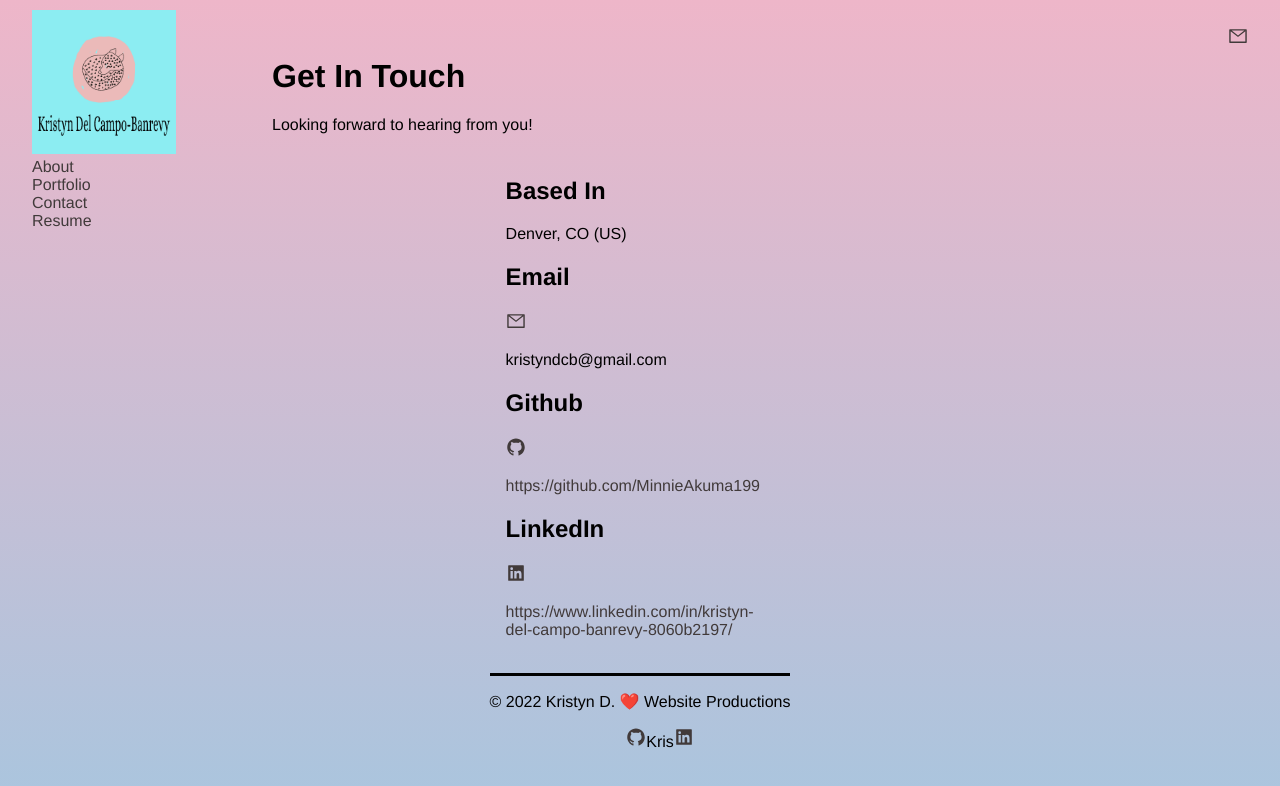
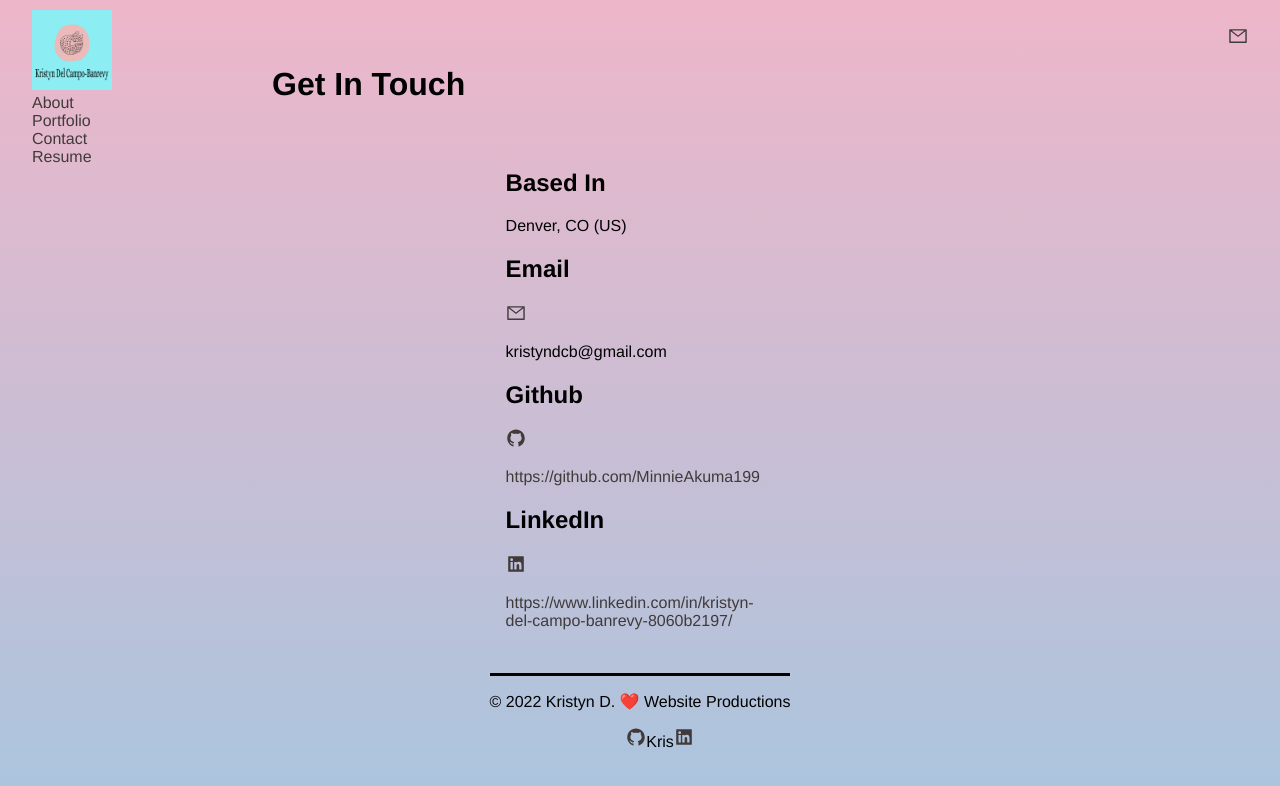
Before and after one commit to MinnieAkuma199/KDB-Reacting-to-Portfolio, a React (Create React App) app: page /contact in a window 1280 px wide. Shown: the top 786 px of the page. Built offline with nearby package versions, Linux system fonts and the light colour scheme.

Commit message:
fixing navbar

```diff
--- a/src/pages/Contact.js
+++ b/src/pages/Contact.js
@@ -8,7 +8,6 @@ export default function Contact() {
       <View>
         <div className="title">
           <h1>Get In Touch</h1>
-          <p>Looking forward to hearing from you!</p>
         </div>
         <div className="contact-frame">
           <div className="left">
--- a/src/scss/layout/_header.scss
+++ b/src/scss/layout/_header.scss
@@ -1,16 +1,17 @@
 nav{
     width: 95%;
     height: 15%;
-    // border: 1px solid green;
     display: flex;
     justify-content: space-between;
     position: fixed;
     top: 10px;
     .menu{
-        height: 100%;
+        height: 50%;
         display: flex;
-        flex-direction: column;
+        flex-direction:column;
         justify-content: space-between;
+        // margin: auto;
+
         .home{
             font-weight: bolder;
             font-size: 1rem;
@@ -19,13 +20,16 @@ nav{
         }
     }
         .container {
-            width: 9rem;
-            height: 9rem;
+            width: 5rem;
+            height: 5rem;
         }
-
-        /* Resize images */
-        .container img {
-            width: 20%;
-            height: auto;
+           $breakpoint-tablet: 820px;
+// small screen = smaller logo
+//i want navbar to dissapear when screen decreases
+           @media (max-width: $breakpoint-tablet) {
+        .container {
+                width: 2.5rem;
+                height: 2.5rem;
+            }
         }
 }
```
Also changed, not shown: src/scss/layout/_footer.scss (+1 -18 lines).
